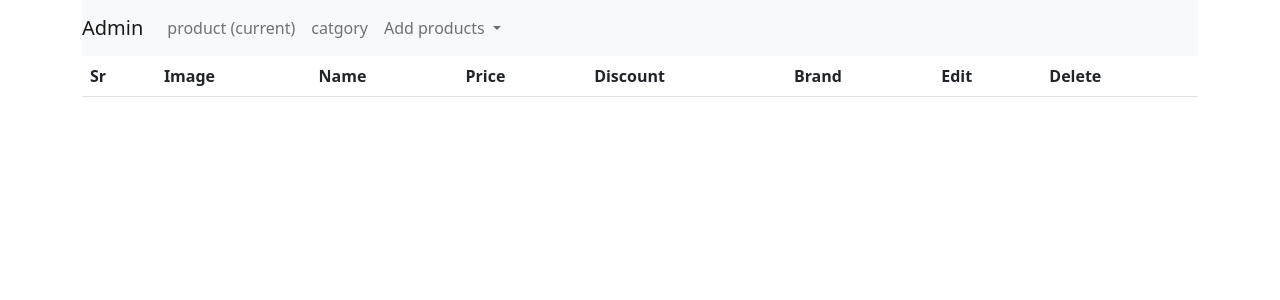
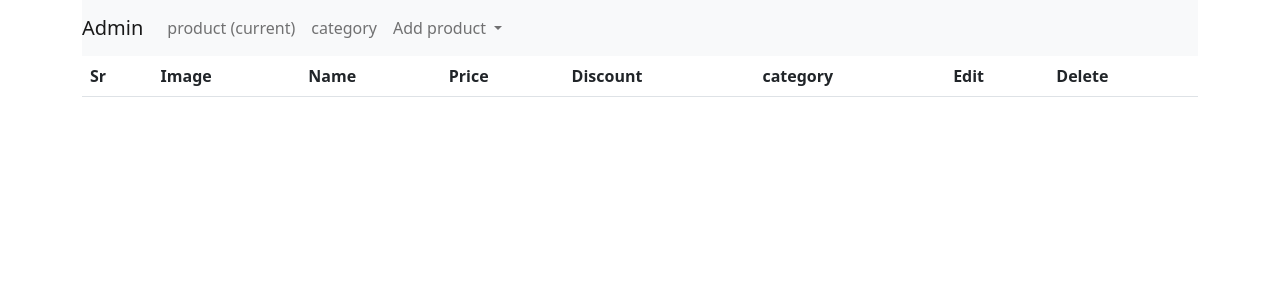
Before and after one commit to alvinkenyagah/Petstore, a Flask app: page /admin in a window 1280 px wide. Shown: the top 300 px of the page. Run offline with Flask 2, Linux system fonts and the light colour scheme; data that the repository does not hold is empty; some libraries are stand-ins or nearby versions.

Commit message:
adding products

```diff
--- a/app/main/views.py
+++ b/app/main/views.py
@@ -21,9 +21,9 @@ def index():
 def quiz():
     return render_template('quiz.html')
 
-@main.route('/product',methods=['GET','POST'])
-def product():
-    return render_template('products.html')
+# @main.route('/product',methods=['GET','POST'])
+# def product():
+#     return render_template('products.html')
 
 @main.route('/addcategory',methods=['GET','POST'])
 def addcategory():
@@ -65,7 +65,7 @@ def admin():
     print(products)
     return render_template('admin/index.html', title='Admin page',products=products)
 
-@main.route('/category')
+@main.route('/admin/category')
 def categories():
     categories = Category.query.order_by(Category.id.desc()).all()
     return render_template('admin/category.html', title='categories',categories=categories)
@@ -91,7 +91,7 @@ def updateproduct(id):
     form = Addproducts(request.form)
     product = Addproduct.query.get_or_404(id)
     categories = Category.query.all()
-    brand = request.form.get('brand')
+
     category = request.form.get('category')
     if request.method =="POST":
         product.name = form.name.data
@@ -101,7 +101,7 @@ def updateproduct(id):
         product.colors = form.colors.data
         product.desc = form.description.data
         product.category_id = category
-        product.brand_id = brand
+
         if request.files.get('image_1'):
             try:
                 # os.unlink(os.path.join(current_app.root_path, "static/images/" + product.image_1))
@@ -123,13 +123,53 @@ def updateproduct(id):
 
         flash('The product was updated','success')
         db.session.commit()
-        return redirect(url_for('/admin'))
+        return redirect(url_for('main.admin'))
     form.name.data = product.name
     form.price.data = product.price
     form.discount.data = product.discount
     form.stock.data = product.stock
     form.colors.data = product.colors
     form.description.data = product.desc
-    brand = product.brand.name
     category = product.category.name
     return render_template('products/addproduct.html', form=form, title='Update Product',getproduct=product,categories=categories)
+
+
+@main.route('/deleteproduct/<int:id>', methods=['POST'])
+def deleteproduct(id):
+    product = Addproduct.query.get_or_404(id)
+    if request.method =="POST":
+
+        db.session.delete(product)
+        db.session.commit()
+        flash(f'The product {product.name} was delete from your record','success')
+        return redirect(url_for('main.admin'))
+    flash(f'Can not delete the product','success')
+    return redirect(url_for('main.admin'))
+
+@main.route('/deletecat/<int:id>', methods=['GET','POST'])
+def deletecat(id):
+    category = Category.query.get_or_404(id)
+    if request.method=="POST":
+        db.session.delete(category)
+        flash(f"The brand {category.name} was deleted from your database","success")
+        db.session.commit()
+        return redirect(url_for('main.addcategory'))
+    flash(f"The brand {category.name} can't be  deleted from your database","warning")
+    return redirect(url_for('main.addcategory'))
+
+@main.route('/product')
+def product():
+    page = request.args.get('page',1, type=int)
+    products = Addproduct.query.filter(Addproduct.stock > 0).order_by(Addproduct.id.desc()).paginate(page=page, per_page=8)
+    return render_template('products/index.html', products=products,categories=categories())
+@main.route('/category/<int:id>')
+def get_category(id):
+    page = request.args.get('page',1, type=int)
+    get_cat = Category.query.filter_by(id=id).first_or_404()
+    get_cat_prod = Addproduct.query.filter_by(category=get_cat).paginate(page=page, per_page=8)
+    return render_template('products/index.html',get_cat_prod=get_cat_prod,categories=categories(),get_cat=get_cat)
+
+@main.route('/product/<int:id>')
+def single_page(id):
+    product = Addproduct.query.get_or_404(id)
+    return render_template('products/single_page.html',product=product,brands=brands(),categories=categories())
--- a/app/templates/admin/index.html
+++ b/app/templates/admin/index.html
@@ -13,16 +13,23 @@
             </li>
 
             <li class="nav-item">
-              <a class="nav-link" href="/category">catgory</a>
+              <a class="nav-link" href="/admin/category">category</a>
             </li>
+
+              <div class="collapse navbar-collapse" id="navbarNavDarkDropdown">
+                <ul class="navbar-nav">
                   <li class="nav-item dropdown">
-              <a class="nav-link dropdown-toggle" href="#" id="navbarDropdownMenuLink" role="button" data-toggle="dropdown" aria-haspopup="true" aria-expanded="false">
-                Add products
+                    <a class="nav-link dropdown-toggle" href="#" id="navbarDarkDropdownMenuLink" role="button" data-bs-toggle="dropdown" aria-expanded="false">
+                      Add product
                     </a>
-              <div class="dropdown-menu" aria-labelledby="navbarDropdownMenuLink">
-                <a class="dropdown-item" href="/addproduct">Add product</a>
-                <a class="dropdown-item" href="/addcategory">add category</a>
+                    <ul class="dropdown-menu dropdown-menu-dark" aria-labelledby="navbarDarkDropdownMenuLink">
+                      <li><a class="dropdown-item" href="/addproduct">Add product</a></li>
+                      <li><a class="dropdown-item" href="/addcategory">add category</a></li>
+                    </ul>
+                  </li>
+                </ul>
               </div>
+
             </li>
           </ul>
         </div>
@@ -38,7 +45,7 @@
             <th>Name</th>
             <th>Price</th>
             <th>Discount</th>
-            <th>Brand</th>
+            <th>category</th>
             <th>Edit</th>
             <th>Delete</th>
         </thead>
@@ -46,33 +53,34 @@
           {% for product in products %}
           <tr>
             <td>{{loop.index}}</td>
-            <td> <img src="{{url_for('static',filename='photos/' + product.image_1)}}" alt="{{product.name}}" width="50" height="20"></td>
+            <td> <img src="{{url_for('static',filename='photos/' + product.image_1)}}" alt="{{product.name}}" width="50" height="60" class="img-thumbnail"></td>
             <td>{{ product.name }}</td>
             <td>{{ product.price }}</td>
             <td>{{ product.discount }}</td>
-            <td>{{ product.brand}}</td>
-            <td> <a href="#" class="btn btn-sm btn-info">Edit </a> </td>
-            <td><button type="button" class="btn btn-danger btn-sm" data-toggle="modal" data-target="#exampleModal-{{product.id}}">
+            <td>{{ product.category.name}}</td>
+            <td> <a href="{{url_for('main.updateproduct',id=product.id)}}" class="btn btn-sm btn-info">Edit </a> </td>
+
+            <td><button type="button" class="btn btn-danger" data-bs-toggle="modal" data-bs-target="#exampleModal-{{product.id}}">
               Delete
             </button></td>
           </tr>
+            <!-- Button trigger modal -->
 
- <!--============= MODEL ===================-->
-        <div class="modal fade" id="exampleModal-{{product.id}}" tabindex="-1" role="dialog" aria-labelledby="exampleModalLabel" aria-hidden="true">
-          <div class="modal-dialog" role="document">
+
+<!-- Modal -->
+<div class="modal fade" id="exampleModal-{{product.id}}" tabindex="-1" aria-labelledby="exampleModalLabel" aria-hidden="true">
+  <div class="modal-dialog">
     <div class="modal-content">
       <div class="modal-header">
-                <h5 class="modal-title" id="exampleModalLabel">{{product.name }}</h5>
-                <button type="button" class="close" data-dismiss="modal" aria-label="Close">
-                  <span aria-hidden="true">&times;</span>
-                </button>
+        <h5 class="modal-title" id="exampleModalLabel">{{product.name}}</h5>
+        <button type="button" class="btn-close" data-bs-dismiss="modal" aria-label="Close"></button>
       </div>
       <div class="modal-body">
-                <p class="text-danger">Are you Sure that you want to delete this Category ({{ product.name }})</p>
+        <p class="text-danger">Are you Sure that you want to delete this Product ({{ product.name }}) </p>
       </div>
       <div class="modal-footer">
-                <button type="button" class="btn btn-secondary" data-dismiss="modal">Cancel</button>
-                <form action="#" method="post">
+        <button type="button" class="btn btn-warning" data-bs-dismiss="modal">Cancel</button>
+        <form action="{{url_for('main.deleteproduct',id=product.id)}}" method="POST">
           <button type="submit" class="btn btn-danger">Delete</button>
         </form>
 
@@ -80,7 +88,7 @@
     </div>
   </div>
 </div>
-<!--==============MODEL ===================-->
+
 
           {% endfor %}
         </tbody>
--- /dev/null
+++ b/app/templates/products/single_page.html
@@ -0,0 +1,2 @@
+{% extends 'base.html'%}
+{% block content %}
```
Also changed, not shown: app/templates/admin/category.html (+27 -19 lines), app/templates/products/addcategory.html (+36 -0 lines), app/templates/products/addproduct.html (+36 -0 lines), app/templates/products/index.html (added, +128 -0 lines), app/static/photos/317a55aa5b50b5ea4055.png (added), app/static/photos/3472ddd835ec0d234cd3.jpeg (added), app/static/photos/5b97d947e054d62605d9.jpeg (added), app/static/photos/6886d531a7ba6333491a.png (added), app/static/photos/a9923a3e839f376bee1e.jpeg (added), app/static/photos/ac09e9e93a7306b48eee.jpeg (added). Lines whose indentation alone changed are shown as unchanged.
